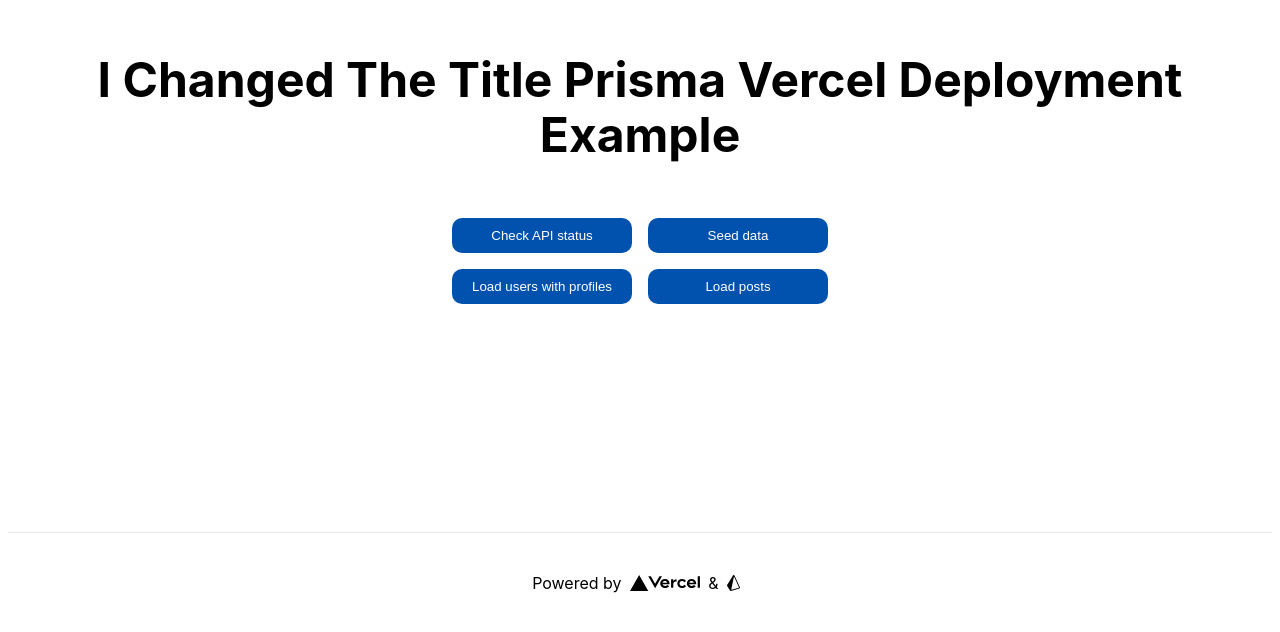
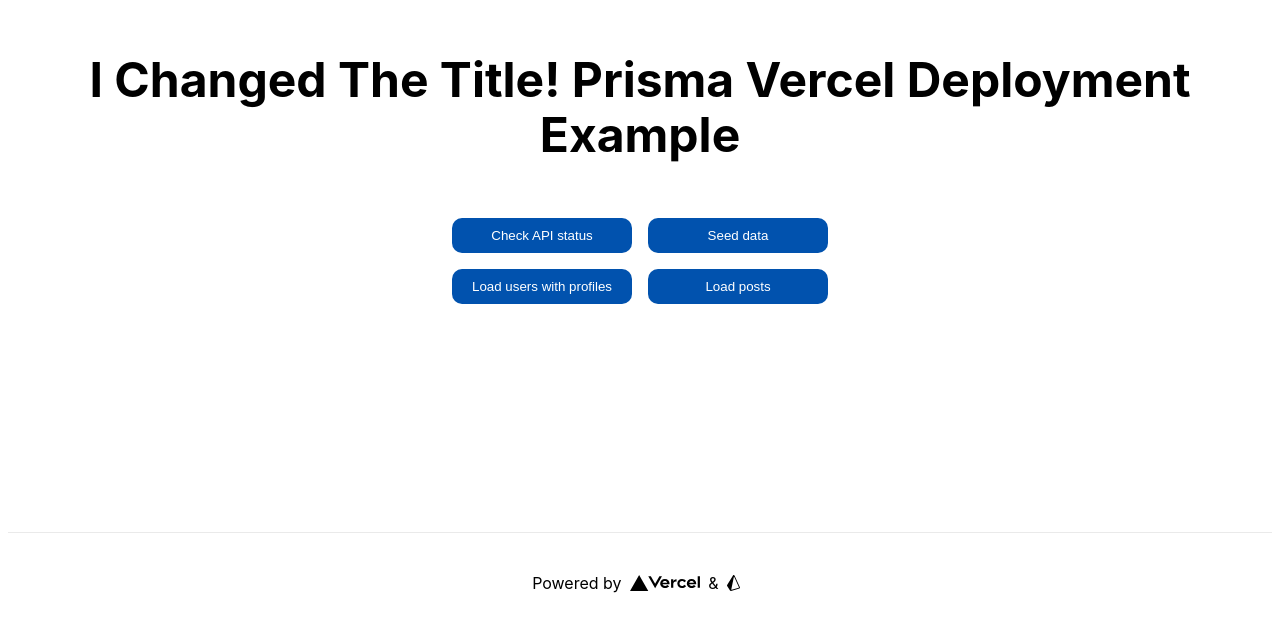
Before and after one commit to jgoux/snaplet-x-vercel, a Next.js app: page / in a window 1280 px wide. Shown: the part 168-800 px from the top of the page. Built offline with nearby package versions, Linux system fonts and the light colour scheme.

Commit message:
changed the title again

```diff
--- a/pages/index.js
+++ b/pages/index.js
@@ -45,7 +45,7 @@ export default function Home() {
       </Head>
 
       <main className={styles.main}>
-        <h1 className={styles.title}>I Changed The Title Prisma Vercel Deployment Example</h1>
+        <h1 className={styles.title}>I Changed The Title! Prisma Vercel Deployment Example</h1>
 
         <div className={styles.grid}>
           <button onClick={onGetStatus} className={styles.apiButton}>
```
